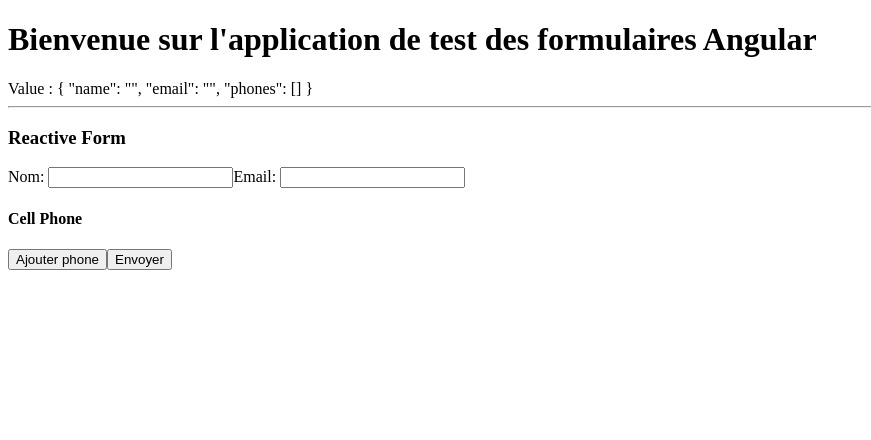
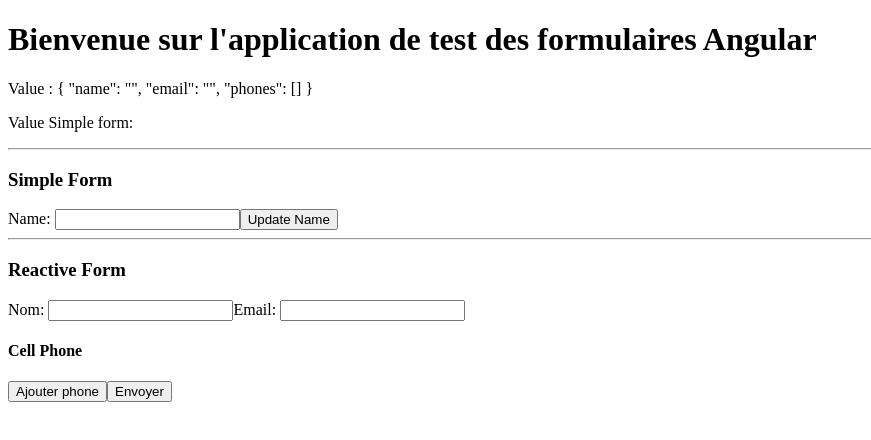
Before and after one commit to nmine/reactiveform, an Angular app: page /forms in a window 1280 px wide. Shown: the top 440 px of the page, without its empty margins (0-871 px from the left). Built offline with nearby package versions, Linux system fonts and the light colour scheme.

Commit message:
feat: add simple form functionality and update template

```diff
--- a/src/app/forms-demo/forms-demo.component.html
+++ b/src/app/forms-demo/forms-demo.component.html
@@ -1,7 +1,12 @@
 <form [formGroup]="myForm" (ngSubmit)="submitReactiveForm()">
 
-  Value : {{ myForm.value | json }}
-
+  <p>Value : {{ myForm.value | json }}</p>
+  <p>Value Simple form: {{ simpleForm.value }}</p>
+  <hr>
+  <h3>Simple Form</h3>
+  <label for="name">Name: </label>
+  <input id="name" type="text" [formControl]="simpleForm">
+  <button type="button" (click)="updateSimpleForm()">Update Name</button>
   <hr>
   <h3>Reactive Form</h3>
   <label>Nom:
--- a/src/app/forms-demo/forms-demo.component.ts
+++ b/src/app/forms-demo/forms-demo.component.ts
@@ -1,5 +1,5 @@
 import {Component, OnInit} from '@angular/core';
-import {FormArray, FormsModule, ReactiveFormsModule} from '@angular/forms';
+import {FormArray, FormControl, FormsModule, ReactiveFormsModule} from '@angular/forms';
 import { CommonModule } from '@angular/common';
 import { FormBuilder, FormGroup, Validators } from '@angular/forms';
 
@@ -13,18 +13,15 @@ import { FormBuilder, FormGroup, Validators } from '@angular/forms';
 export class FormsDemoComponent implements OnInit {
   // Reactive form
   myForm: FormGroup;
-
+  simpleForm = new FormControl('');
 
   constructor(private formBuilder: FormBuilder) {
-    const phone = this.formBuilder.group({
-      area: [],
-      prefix: [],
-      line: [],
-    })
-
     this.myForm = this.formBuilder.group({
       name: ['', Validators.required],
-      email: ['', [Validators.required, Validators.email]],
+      email: ['', [
+        Validators.required,
+        Validators.email
+      ]],
       phones: this.formBuilder.array([])
     });
   }
@@ -54,4 +51,8 @@ export class FormsDemoComponent implements OnInit {
   submitReactiveForm() {
     console.log('Reactive Form Data:', this.myForm.value);
   }
+  updateSimpleForm() {
+    this.simpleForm.setValue('Nancy');
+  }
+
 }
```
